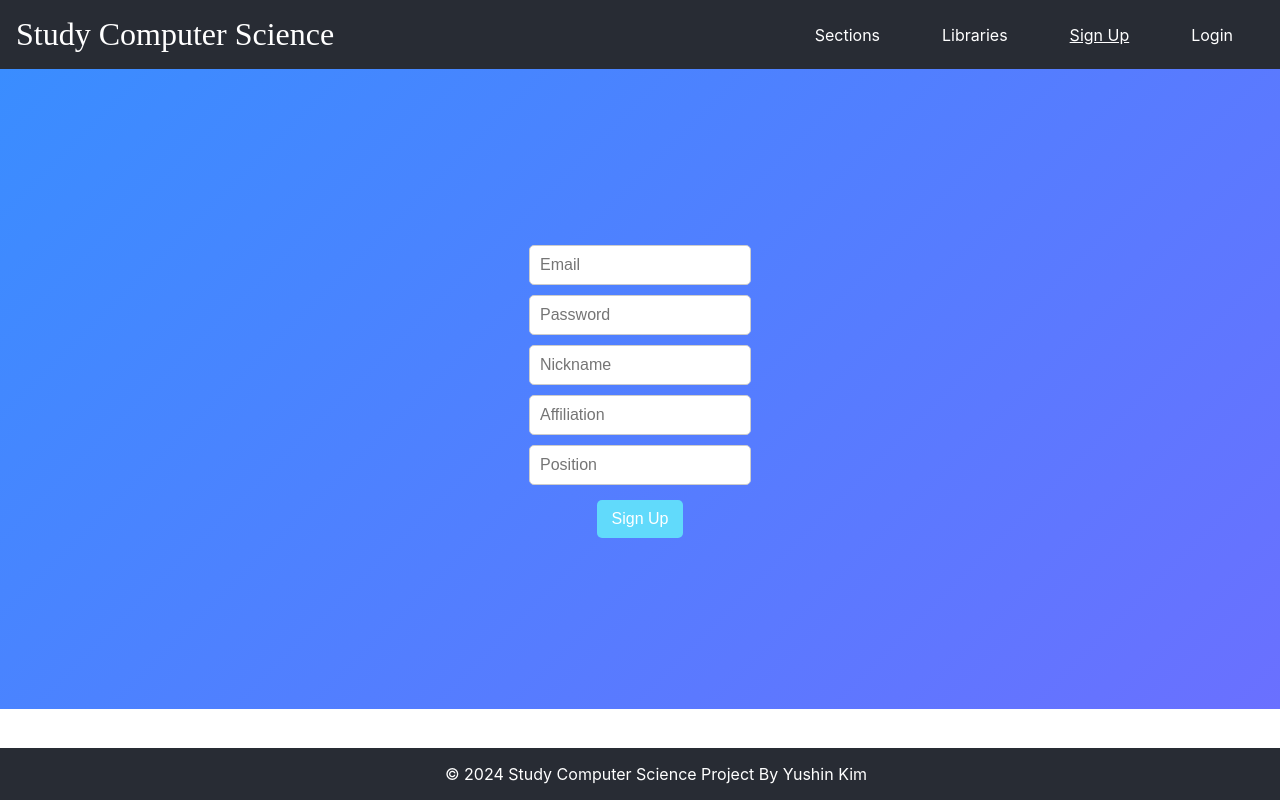
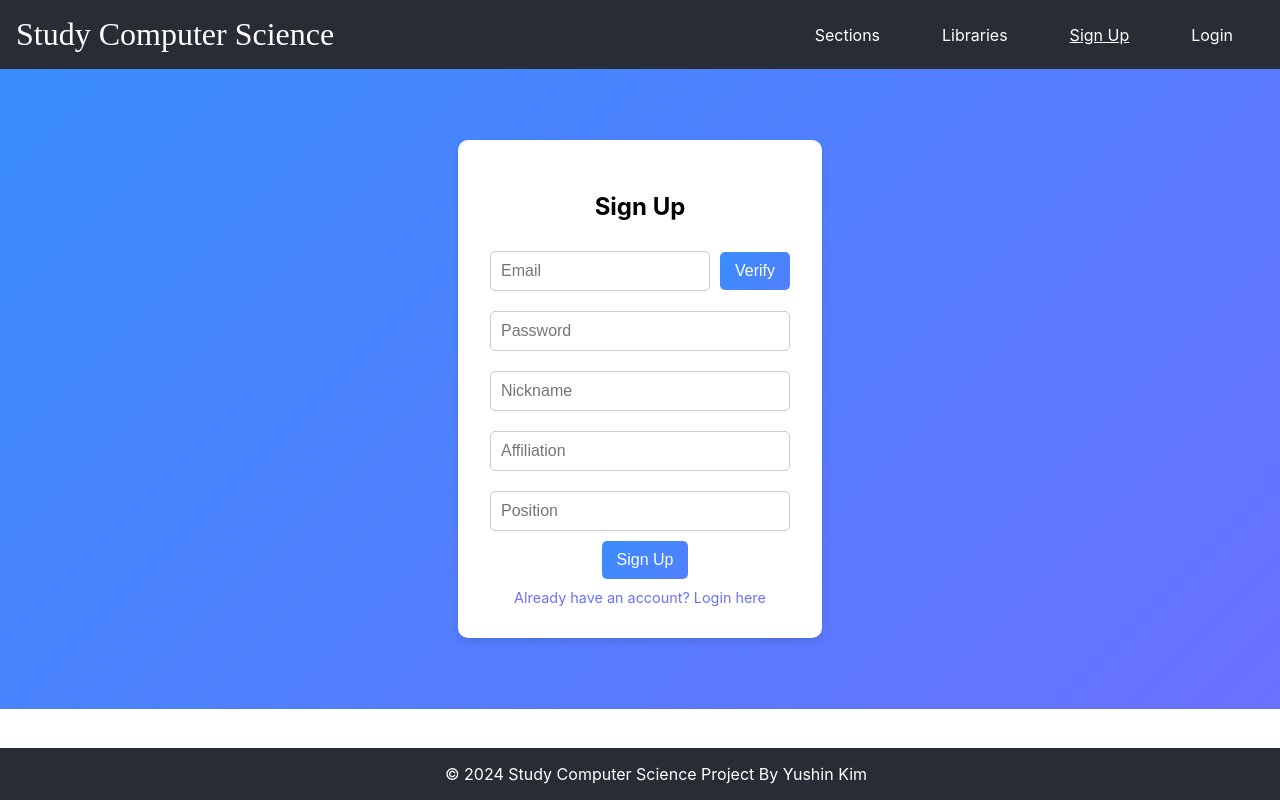
Before and after one commit to Yush1nk1m/SCS, a React (Create React App) app in the folder scs-frontend/: page /signup in a window 1280 px wide. Built offline with nearby package versions, Linux system fonts and the light colour scheme.

Commit message:
Feat: 회원가입 프론트엔드 기능 구현 완료

```diff
--- a/scs-frontend/package.json
+++ b/scs-frontend/package.json
@@ -38,5 +38,6 @@
       "last 1 firefox version",
       "last 1 safari version"
     ]
-  }
+  },
+  "proxy": "http://localhost:4000"
 }
--- a/scs-frontend/src/api/api.js
+++ b/scs-frontend/src/api/api.js
@@ -8,7 +8,7 @@ export const login = async (email, password) => {
 };
 
 export const signup = async (userData) => {
-  const response = await axios.post(`${API_URL}/auth/signup`, userData);
+  const response = await axios.post(`${API_URL}/auth/v1/signup`, userData);
   return response.data;
 };
 
@@ -31,3 +31,13 @@ export const fetchLibraries = async () => {
   const response = await axios.get(`${API_URL}/libraries`);
   return response.data;
 };
+
+export const sendVerificationCode = async (email) => {
+  const response = await axios.post(`${API_URL}/auth/v1/email/verification-code`, { email });
+  return response.data;
+};
+
+export const verifyCode = async (email, verificationCode) => {
+  const response = await axios.post(`${API_URL}/auth/v1/email/verify-code`, { email, verificationCode });
+  return response.data;
+};
--- a/scs-frontend/src/components/Header.js
+++ b/scs-frontend/src/components/Header.js
@@ -1,8 +1,14 @@
 import React, { useState, useEffect } from 'react';
 import { NavLink, useNavigate } from 'react-router-dom';
-import styled from 'styled-components';
+import styled, { keyframes } from 'styled-components';
 import { jwtDecode } from 'jwt-decode';
 import { fetchUserProfile, logout } from '../api/api';
+
+const gradientAnimation = keyframes`
+  0% { background-position: 0% 50%; }
+  50% { background-position: 100% 50%; }
+  100% { background-position: 0% 50%; }
+`;
 
 const Nav = styled.nav`
   background-color: #282c34;
@@ -40,6 +46,7 @@ const StyledNavLink = styled(NavLink)`
   transition: all 0.3s ease;
 
   &:hover {
+    animation: ${gradientAnimation} 4s ease infinite;
     color: #282c34;
     background-color: #61dafb;
     box-shadow: 0 8px 15px rgba(0, 0, 0, 0.1);
@@ -61,7 +68,11 @@ const Button = styled.button`
   margin: 0 1rem;
 
   &:hover {
-    color: #61dafb;
+    animation: ${gradientAnimation} 4s ease infinite;
+    color: #282c34;
+    background-color: #61dafb;
+    box-shadow: 0 8px 15px rgba(0, 0, 0, 0.1);
+    transform: translateY(-2px);
   }
 `;
 
--- a/scs-frontend/src/components/Signup.js
+++ b/scs-frontend/src/components/Signup.js
@@ -1,37 +1,115 @@
-import React, { useState } from 'react';
-import styled from 'styled-components';
-import { signup } from '../api/api';
+import React, { useState, useEffect } from 'react';
+import styled, { keyframes } from 'styled-components';
+import { signup, sendVerificationCode, verifyCode } from '../api/api';
+import { useNavigate } from 'react-router-dom';
+
+const gradientAnimation = keyframes`
+  0% { background-position: 0% 50%; }
+  50% { background-position: 100% 50%; }
+  100% { background-position: 0% 50%; }
+`;
+
+const fadeIn = keyframes`
+  from {
+    opacity: 0;
+    transform: translateY(-10px);
+  }
+  to {
+    opacity: 1;
+    transform: translateY(0);
+  }
+`;
+
+const fadeOut = keyframes`
+  from {
+    opacity: 1;
+    transform: translateY(0);
+  }
+  to {
+    opacity: 0;
+    transform: translateY(10px);
+  }
+`;
 
 const SignupForm = styled.form`
+  background: white;
+  padding: 2rem;
+  border-radius: 10px;
+  box-shadow: 0 4px 6px rgba(0, 0, 0, 0.1);
   display: flex;
   flex-direction: column;
   align-items: center;
-  margin: 2rem;
+  width: 300px;
+`;
+
+const InputContainer = styled.div`
+  display: flex;
+  align-items: center;
+  width: 100%;
+  margin: 0px 0;
 `;
 
 const Input = styled.input`
   padding: 10px;
-  margin: 5px;
+  margin: 10px 0;
   border-radius: 5px;
   border: 1px solid #ccc;
   font-size: 1rem;
-  width: 200px;
+  width: 100%;
 `;
 
 const Button = styled.button`
   color: white;
-  background-color: #61dafb;
+  background: linear-gradient(135deg, #3a8dff, #6a70ff);
+  background-size: 200% 200%;
   border: none;
   padding: 10px 15px;
   border-radius: 5px;
   cursor: pointer;
-  transition: all 0.3s ease;
+  transition: all 0.3s ease, box-shadow 0.3s ease, background-color 0.3s ease;
   font-size: 1rem;
-  margin-top: 10px;
+  margin-left: 10px;
 
   &:hover {
-    background-color: #21a1f1;
+    animation: ${gradientAnimation} 4s ease infinite;
+    box-shadow: 0 8px 15px rgba(0, 0, 0, 0.1);
+    transform: translateY(-2px);
   }
+
+  &.verified {
+    background-color: grey;
+    cursor: not-allowed;
+  }
+`;
+
+const Link = styled.a`
+  color: #6a70ff;
+  margin-top: 10px;
+  font-size: 0.9rem;
+  text-decoration: none;
+
+  &:hover {
+    text-decoration: underline;
+  }
+`;
+
+const VerificationContainer = styled.div`
+  display: flex;
+  align-items: center;
+  width: 100%;
+  animation: ${fadeIn} 0.5s ease-in-out;
+  margin-top: 0px;
+`;
+
+const VerificationInput = styled(Input)`
+  margin: 0;
+`;
+
+const Message = styled.div`
+  font-size: 1.2rem;
+  color: #333;
+  text-align: center;
+  animation: ${props => (props.fadeOut ? fadeOut : fadeIn)} 1s ease-in-out;
 `;
 
 const Signup = () => {
@@ -40,50 +118,138 @@ const Signup = () => {
   const [nickname, setNickname] = useState('');
   const [affiliation, setAffiliation] = useState('');
   const [position, setPosition] = useState('');
+  const [verificationSent, setVerificationSent] = useState(false);
+  const [verificationCode, setVerificationCode] = useState('');
+  const [isVerified, setIsVerified] = useState(false);
+  const [signupSuccess, setSignupSuccess] = useState(false);
+  const [countdown, setCountdown] = useState(3);
+  const navigate = useNavigate();
+
+  useEffect(() => {
+    if (signupSuccess) {
+      const timer = setInterval(() => {
+        setCountdown(prev => {
+          if (prev === 1) {
+            clearInterval(timer);
+            navigate('/login'); // 로그인 페이지로 이동
+          }
+          return prev - 1;
+        });
+      }, 1000);
+    }
+  }, [signupSuccess, navigate]);
+
+  const handleSendVerification = async () => {
+    try {
+      await sendVerificationCode(email);
+      setVerificationSent(true);
+    } catch (error) {
+      console.error('Failed to send verification code', error);
+    }
+  };
+
+  const handleVerifyCode = async () => {
+    try {
+      await verifyCode(email, verificationCode);
+      setIsVerified(true);
+    } catch (error) {
+      console.error('Failed to verify code', error);
+    }
+  };
 
   const handleSubmit = async (e) => {
     e.preventDefault();
+    if (!isVerified) {
+      alert('Please verify your email before signing up.');
+      return;
+    }
     try {
-      await signup({ email, password, nickname, affiliation, position });
-      // 회원가입 후 처리
+      await signup({ email, password, nickname, affiliation, position, verificationCode });
+      setSignupSuccess(true);
     } catch (error) {
       console.error('Signup failed', error);
     }
   };
 
+  if (signupSuccess) {
+    return (
+      <Message fadeOut={countdown === 0}>
+        {nickname}님, 환영합니다!
+        <br />
+        이제 {countdown}초 뒤 로그인 페이지로 자동 이동합니다.
+      </Message>
+    );
+  }
+
   return (
     <SignupForm onSubmit={handleSubmit}>
+      <h2>Sign Up</h2>
+      <InputContainer>
         <Input
           type="email"
           placeholder="Email"
           value={email}
           onChange={(e) => setEmail(e.target.value)}
         />
+        {!isVerified && (
+          <Button type="button" onClick={handleSendVerification}>
+            {verificationSent ? 'Resend' : 'Verify'}
+          </Button>
+        )}
+      </InputContainer>
+      {verificationSent && (
+        <VerificationContainer>
+          <VerificationInput
+            type="text"
+            placeholder="Verification Code"
+            value={verificationCode}
+            onChange={(e) => setVerificationCode(e.target.value)}
+            disabled={isVerified}
+          />
+          <Button
+            type="button"
+            onClick={handleVerifyCode}
+            disabled={isVerified}
+            className={isVerified ? 'verified' : ''}
+          >
+            {isVerified ? 'Verified' : 'Submit'}
+          </Button>
+        </VerificationContainer>
+      )}
+      <InputContainer>
         <Input
           type="password"
           placeholder="Password"
           value={password}
           onChange={(e) => setPassword(e.target.value)}
         />
+      </InputContainer>
+      <InputContainer>
         <Input
           type="text"
           placeholder="Nickname"
           value={nickname}
           onChange={(e) => setNickname(e.target.value)}
         />
+      </InputContainer>
+      <InputContainer>
         <Input
           type="text"
           placeholder="Affiliation"
           value={affiliation}
           onChange={(e) => setAffiliation(e.target.value)}
         />
+      </InputContainer>
+      <InputContainer>
         <Input
           type="text"
           placeholder="Position"
           value={position}
           onChange={(e) => setPosition(e.target.value)}
         />
+      </InputContainer>
       <Button type="submit">Sign Up</Button>
+      <Link href="/login">Already have an account? Login here</Link>
     </SignupForm>
   );
 };
```
Also changed, not shown: 1 other file (tests, documents, lock files or other folders). Lines whose indentation alone changed are shown as unchanged.
